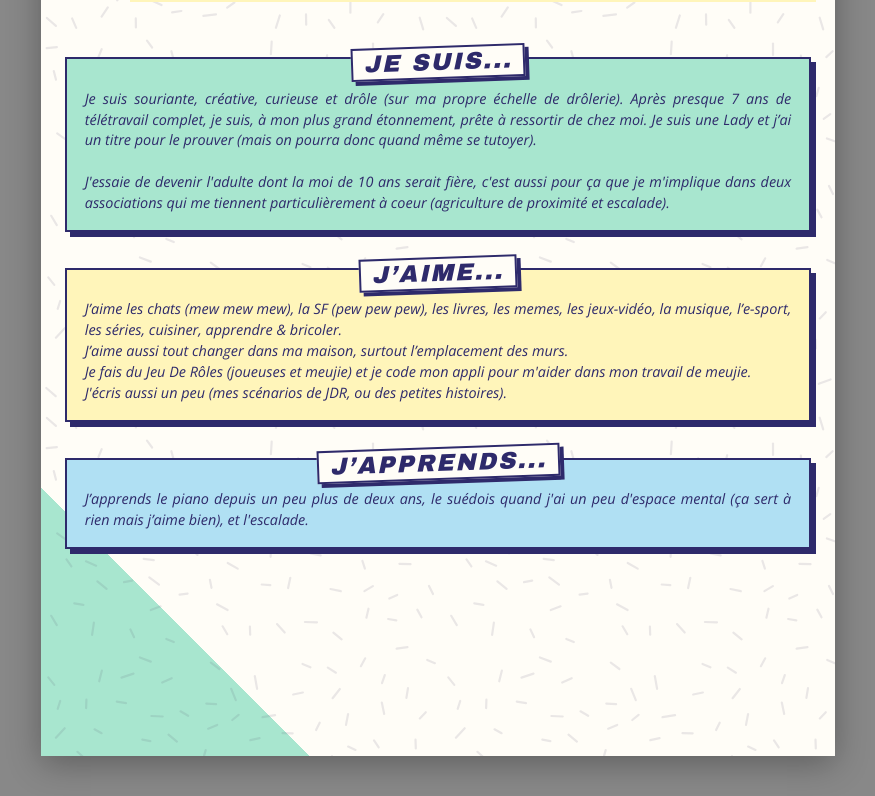
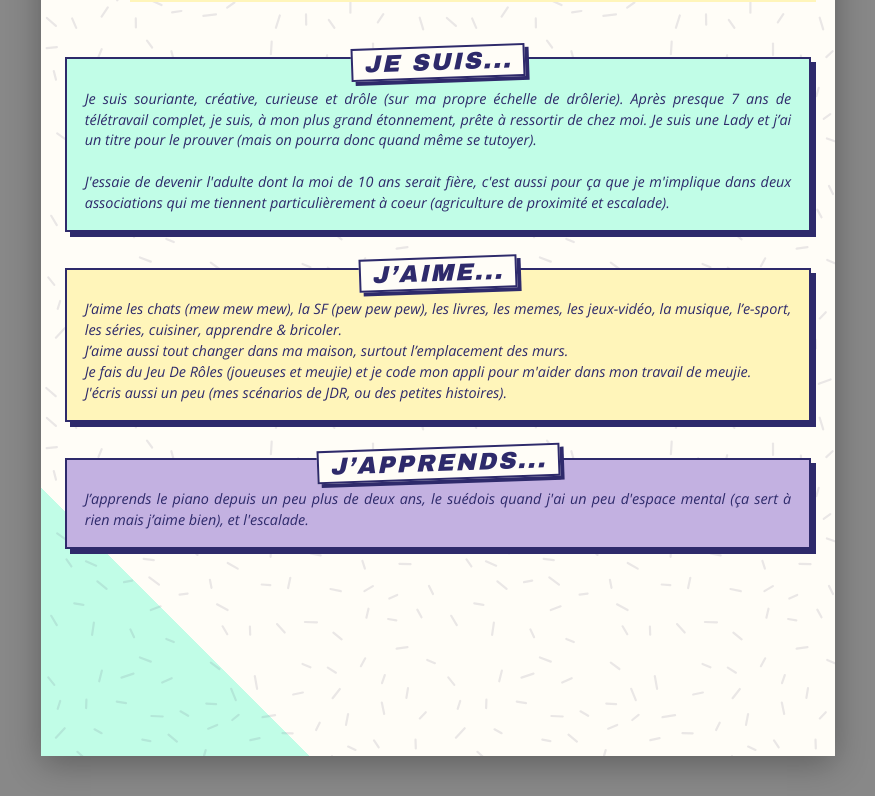
Before and after one commit to keninette/cv, a website: page src/index.html in a window 1280 px wide. Shown: the part 1569-2365 px from the top of the page, without its empty margins (202-1077 px from the left). Drawn offline with nearby package versions, Linux system fonts and the light colour scheme.

Commit message:
Issue #4 - Last adjustments

```diff
--- a/src/components/header/header.css
+++ b/src/components/header/header.css
@@ -21,7 +21,7 @@
   background:
     radial-gradient(rgb(255 255 255 / 0.6) 2px, transparent 2.5px) 0 0 / 14px
       14px,
-    var(--header-bg);
+    var(--violet);
   /* Cuts the rectangle into a shape. Each point is "x y", in % of the
      rectangle's width / height, starting at the top-left corner (0 0).
      Points go clockwise:
--- a/src/components/know-me/know-me.css
+++ b/src/components/know-me/know-me.css
@@ -26,8 +26,8 @@
 .about__card--lemon {
   background: var(--lemon);
 }
-.about__card--blue {
-  background: var(--blue);
+.about__card--violet {
+  background: var(--violet);
 }
 /* the title sticker sits across the top edge of its card */
 .about__card .title {
--- a/src/components/know-me/know-me.html
+++ b/src/components/know-me/know-me.html
@@ -2,12 +2,13 @@
   <div class="about__card about__card--mint">
     <h2 class="title">Je suis...</h2>
     <p>
-      Je suis souriante, créative, curieuse et drôle (sur ma propre échelle de drôlerie).
-      Après presque 7 ans de télétravail complet, je suis, à mon plus grand étonnement,
-      prête à ressortir de chez moi. Je suis une Lady
-      et j’ai un titre pour le prouver (mais on pourra donc quand même se
-      tutoyer).<br /><br />
-      J'essaie de devenir l'adulte dont la moi de 10 ans serait fière, c'est aussi pour ça que je m'implique dans deux associations qui me tiennent particulièrement à coeur (agriculture de proximité et escalade).
+      Je suis souriante, créative, curieuse et drôle (sur ma propre échelle de
+      drôlerie). Après presque 7 ans de télétravail complet, je suis, à mon plus
+      grand étonnement, prête à ressortir de chez moi. Je suis une Lady et j’ai
+      un titre pour le prouver (mais on pourra donc quand même se tutoyer).<br /><br />
+      J'essaie de devenir l'adulte dont la moi de 10 ans serait fière, c'est
+      aussi pour ça que je m'implique dans deux associations qui me tiennent
+      particulièrement à coeur (agriculture de proximité et escalade).
     </p>
   </div>
 
@@ -15,18 +16,21 @@
     <h2 class="title">J’aime...</h2>
     <p>
       J’aime les chats (mew mew mew), la SF (pew pew pew), les livres, les
-      memes, les jeux-vidéo, la musique, l’e-sport, les séries, cuisiner, apprendre &amp;
-      bricoler.<br />
-      J’aime aussi tout changer dans ma maison, surtout l’emplacement des murs.<br />
-      Je fais du Jeu De Rôles (joueuses et meujie) et je code mon appli pour m'aider dans mon travail de meujie. <br />
+      memes, les jeux-vidéo, la musique, l’e-sport, les séries, cuisiner,
+      apprendre &amp; bricoler.<br />
+      J’aime aussi tout changer dans ma maison, surtout l’emplacement des
+      murs.<br />
+      Je fais du Jeu De Rôles (joueuses et meujie) et je code mon appli pour
+      m'aider dans mon travail de meujie. <br />
       J'écris aussi un peu (mes scénarios de JDR, ou des petites histoires).
     </p>
   </div>
 
-  <div class="about__card about__card--blue">
+  <div class="about__card about__card--violet">
     <h2 class="title">J’apprends...</h2>
     <p>
-      J’apprends le piano depuis un peu plus de deux ans, le suédois quand j'ai un peu d'espace mental (ça sert à rien mais j’aime bien), et l'escalade.
+      J’apprends le piano depuis un peu plus de deux ans, le suédois quand j'ai
+      un peu d'espace mental (ça sert à rien mais j’aime bien), et l'escalade.
     </p>
   </div>
 </section>
--- a/src/style.css
+++ b/src/style.css
@@ -13,10 +13,10 @@
   --text: #3d3a58;
   --text-soft: #6a6688;
   --paper: #fffdf7;
-  --header-bg: #c3b1e1;
-  --mint: #a8e6cf;
+  --violet: #c3b1e1;
+  --mint: #c1fde7;
   --pink: #fdc7d5;
-  --blue: #b0e0f3;
+  --blue: #c5efff;
   --lemon: #fff5ba;
   --sun: #ffe27a; /* deeper yellow, for yellow on white */
 
```
Also changed, not shown: 1 other file.
